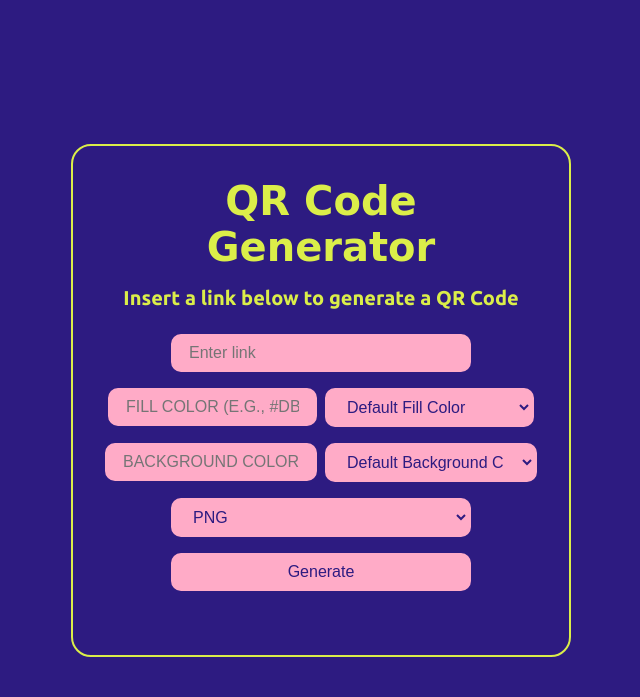
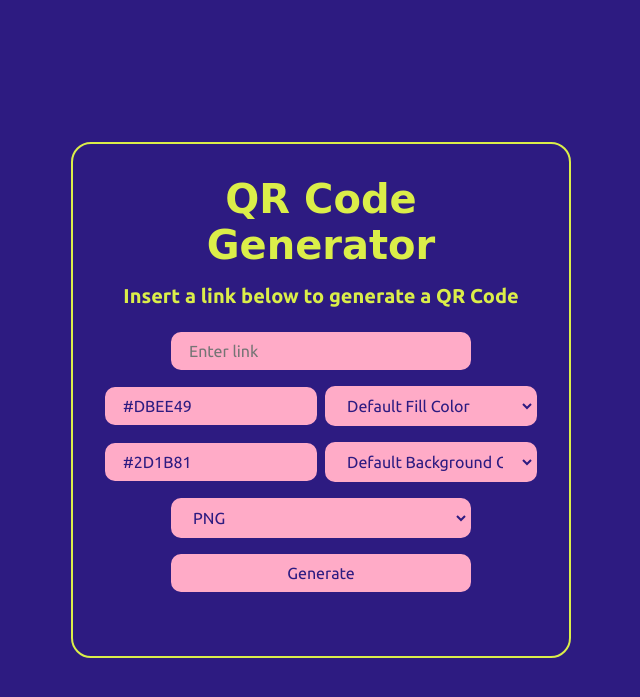
Before and after one commit to AbdulellahMoj/Qr-code, a Flask app: page / in a window 1280 px wide. Shown: the top 697 px of the page, without its empty margins (319-959 px from the left). Run offline with Flask 3, Linux system fonts and the light colour scheme; some web fonts are replaced.

Commit message:
new colors + final v

```diff
--- a/templates/index.html
+++ b/templates/index.html
@@ -24,6 +24,8 @@
             height: 100vh;
         }
         .container {
+            font-family: 'Ubuntu', sans-serif;
+
             text-align: center;
             padding: 2rem;
             background-color: #2D1B81;
@@ -38,16 +40,22 @@
             margin-bottom: 1rem;
         }
         h2 {
+            font-family: 'Ubuntu', sans-serif;
+
             font-size: 1.25rem;
             margin-bottom: 1.5rem;
         }
         form {
+            font-family: 'Ubuntu', sans-serif;
+
             display: flex;
             flex-direction: column;
             gap: 1rem;
             align-items: center;
         }
         input[type="text"], select, button {
+            font-family: 'Ubuntu', sans-serif;
+
             font-size: 1rem;
             padding: 0.5rem 1rem;
             border: 2px solid #FFABC7;
@@ -58,26 +66,37 @@
             color: #2D1B81;
         }
         input[name="fill_color"], input[name="back_color"] {
+            font-family: 'Ubuntu', sans-serif;
+
             text-transform: uppercase;
         }
         button {
+            font-family: 'Ubuntu', sans-serif;
+
             background-color: #FFABC7;
             color: #2D1B81;
             cursor: pointer;
         }
         .color-inputs {
+            font-family: 'Ubuntu', sans-serif;
+
             display: flex;
             gap: 0.5rem;
             align-items: center;
         }
         .generated {
+            font-family: 'Ubuntu', sans-serif;
+
             margin-top: 2rem;
         }
         .generated img {
+
             max-width: 100%;
             height: auto;
         }
         .download-button {
+            font-family: 'Ubuntu', sans-serif;
+
             display: inline-block;
             margin-top: 1rem;
             padding: 0.5rem 1rem;
@@ -98,7 +117,7 @@
         <form action="/generate" method="POST">
             <input type="text" name="link" placeholder="Enter link" required />
             <div class="color-inputs">
-                <input type="text" name="fill_color" placeholder="Fill Color (e.g., #DBEE49)" required />
+                <input type="text" name="fill_color" placeholder="Fill Color (e.g., #DBEE49)" value="#DBEE49" required />
                 <select onchange="this.previousElementSibling.value=this.value">
                     <option value="#DBEE49">Default Fill Color</option>
                     <option value="#000000">Black</option>
@@ -107,7 +126,7 @@
                 </select>
             </div>
             <div class="color-inputs">
-                <input type="text" name="back_color" placeholder="Background Color (e.g., #2D1B81)" required />
+                <input type="text" name="back_color" placeholder="Background Color (e.g., #2D1B81)" value="#2D1B81" required />
                 <select onchange="this.previousElementSibling.value=this.value">
                     <option value="#2D1B81">Default Background Color</option>
                     <option value="#000000">Black</option>
```
